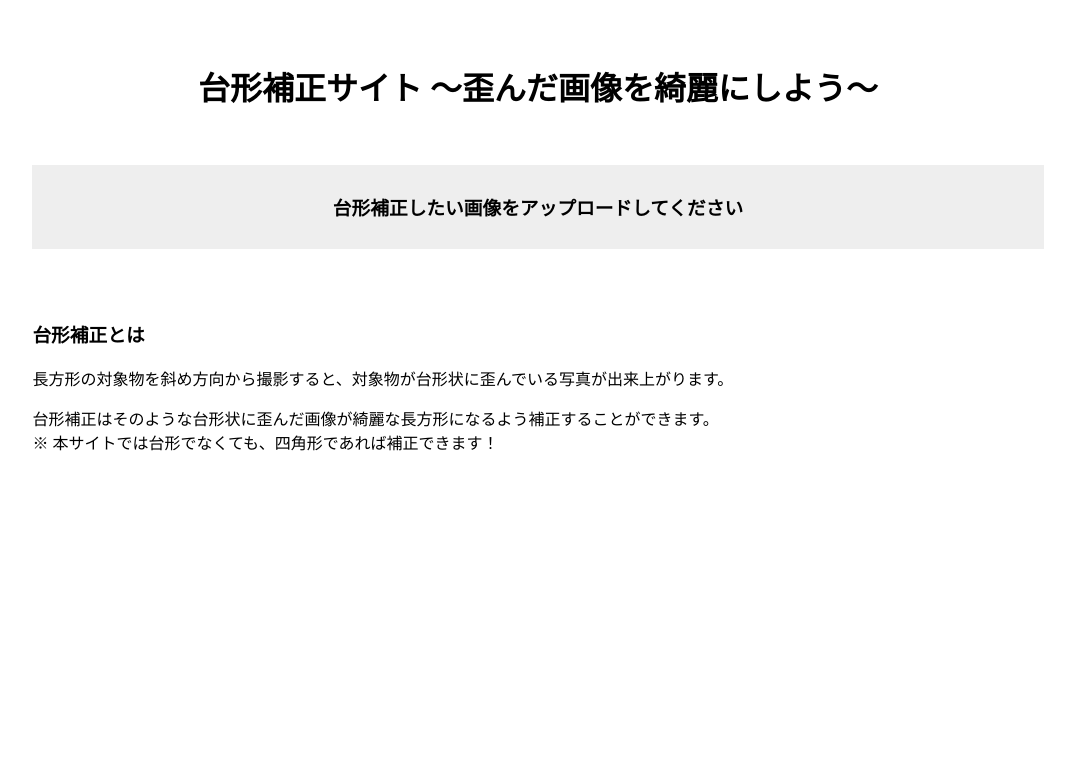
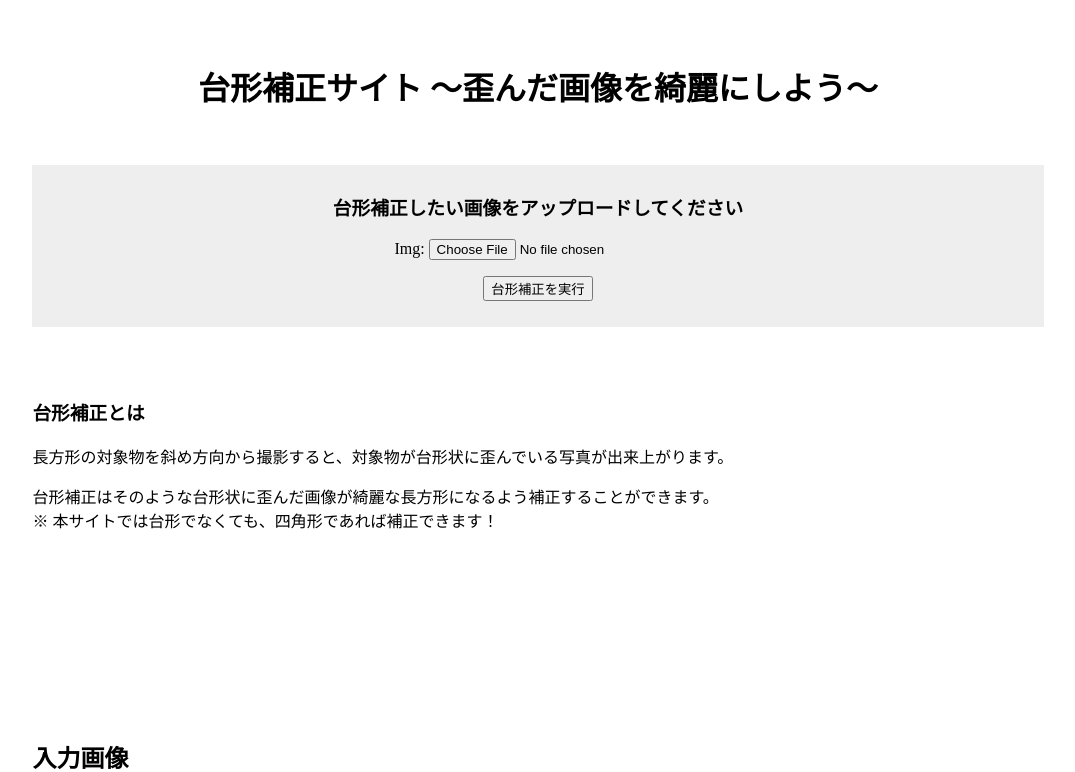
Before and after one commit to pa-up/fruits-classify3, a Django app: template auto_ks_app/templates/auto_ks_app/ks_result.html in a window 1280 px wide. Shown: the top 772 px of the page, without its empty margins (102-1177 px from the left). Before the commit the page ends 451 px from the top, so only its background shows below. Run offline with Django 3.2, Linux system fonts and the light colour scheme; tables that the repository leaves empty hold one stand-in row (values such as "Sample post"); the template is opened without the code that fills it: values that come from a table or form of the project are taken from there, most other values are stand-ins (such as "Sample title", 1, 10 or a date in 2020).

Commit message:
first commit

```diff
--- a/auto_ks_app/templates/auto_ks_app/ks_result.html
+++ b/auto_ks_app/templates/auto_ks_app/ks_result.html
@@ -65,14 +65,14 @@
       <h3>
         台形補正したい画像をアップロードしてください
       </h3>
-      <!-- <table>
+      <table>
         <form method="POST" enctype="multipart/form-data">
           {% csrf_token %}
           {{ form.as_p }}
           <button type="submit">台形補正を実行</button>
           <p></p>
         </form>
-      </table> -->
+      </table>
     </div>
 
     <p><br><br></p>
@@ -93,7 +93,7 @@
 
   <p><br></p>
 
-  <!-- <div class="center_block">
+  <div class="center_block">
     <h2>
       入力画像
     </h2>
@@ -146,7 +146,7 @@
     {% endif %}
 
     <p><br></p>
-  </div> -->
+  </div>
   <p><br></p>
   <p><br></p>
 </body>
```
